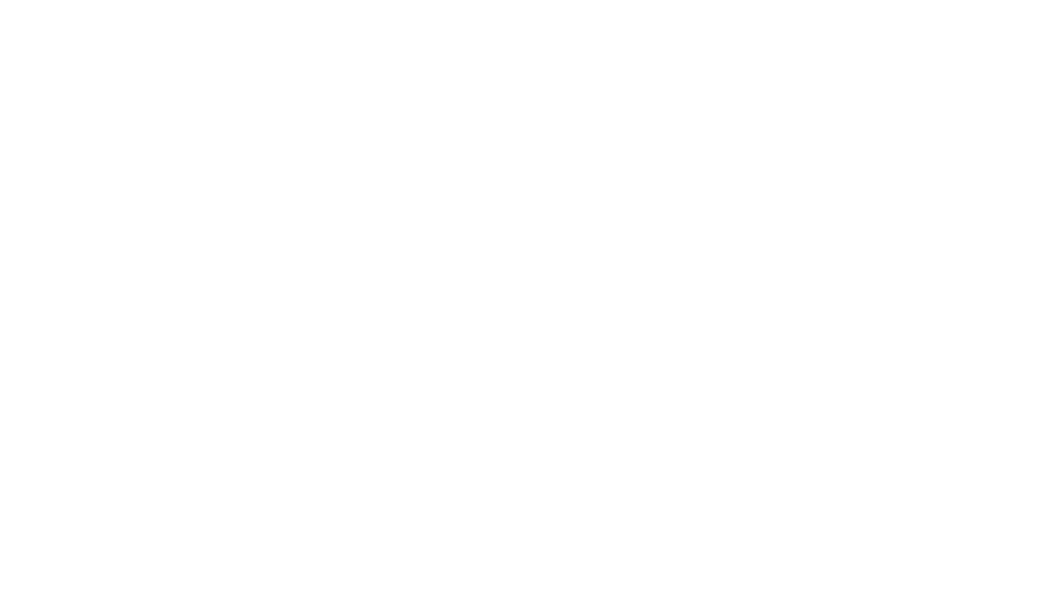
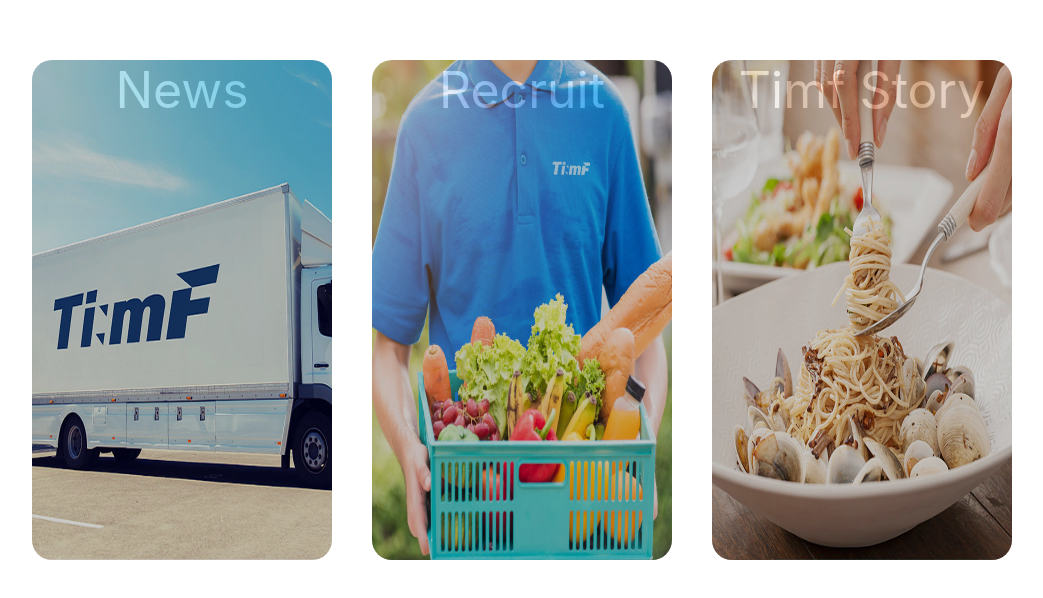
Before and after one commit to kangmuni/team-fresh, a React (Create React App) app: page / in a window 1280 px wide. Shown: the part 4100-4698 px from the top of the page, without its empty margins (118-1161 px from the left). Before the commit the page ends 4010 px from the top, so only its background shows below. Built offline with nearby package versions, Linux system fonts and the light colour scheme.

Commit message:
Add main_link component

```diff
--- a/src/app.jsx
+++ b/src/app.jsx
@@ -5,6 +5,7 @@
 import MainBusiness from './components/main_business/main_business';
 import MainService from './components/main_service/main_service';
 import MainPoint from './components/main_point/main_point';
+import MainLink from './components/main_link/main_link';
 
 function App() {
   return (
@@ -15,6 +16,7 @@
       <MainBusiness />
       <MainService />
       <MainPoint />
+      <MainLink />
     </>
   );
 }
--- a/src/components/main_link/main_link.jsx
+++ b/src/components/main_link/main_link.jsx
@@ -0,0 +1,67 @@
+import React from 'react';
+import styled from 'styled-components';
+
+const Link = styled.section`
+  padding: 130px;
+`;
+
+const Wrapper = styled.div`
+  max-width: 1280px;
+  display: flex;
+  justify-content: center;
+  margin: 0 auto;
+`;
+
+const Contents = styled.div`
+  position: relative;
+  display: flex;
+  width: 380px;
+  height: 500px;
+  border-radius: 20px;
+  margin: 20px;
+`;
+
+const Img = styled.img`
+  max-width: 100%;
+  max-height: 100%;
+  border-radius: 20px;
+`;
+
+const Description = styled.div`
+  position: absolute;
+  width: 100%;
+  height: 100%;
+  font-size: 50px;
+  color: white;
+  background-color: black;
+  opacity: 0.2;
+  border-radius: 20px;
+  text-align: center;
+  &:hover {
+    background-color: none;
+    opacity: 1;
+  }
+`;
+
+const MainLink = () => {
+  return (
+    <Link>
+      <Wrapper>
+        <Contents>
+          <Img src="/images/main_service_img01.jpeg"></Img>
+          <Description>News</Description>
+        </Contents>
+        <Contents>
+          <Img src="/images/main_service_img02.jpeg"></Img>
+          <Description>Recruit</Description>
+        </Contents>
+        <Contents>
+          <Img src="/images/main_service_img03.jpeg"></Img>
+          <Description>Timf Story</Description>
+        </Contents>
+      </Wrapper>
+    </Link>
+  );
+};
+
+export default MainLink;
```
